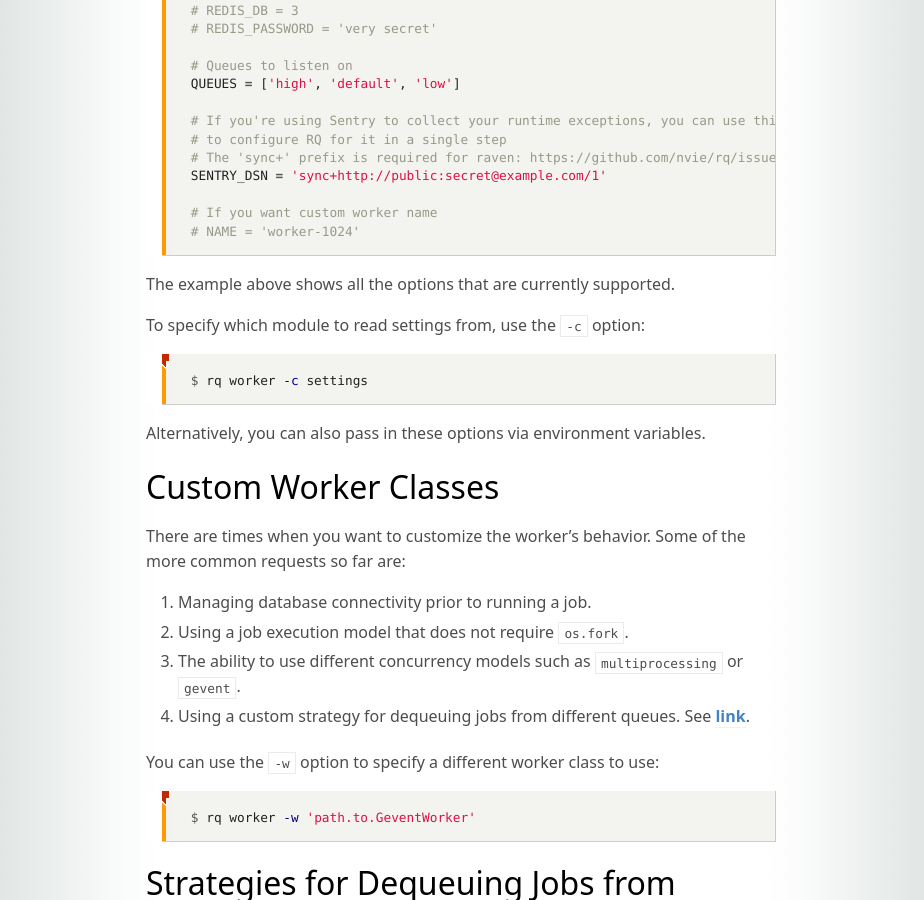
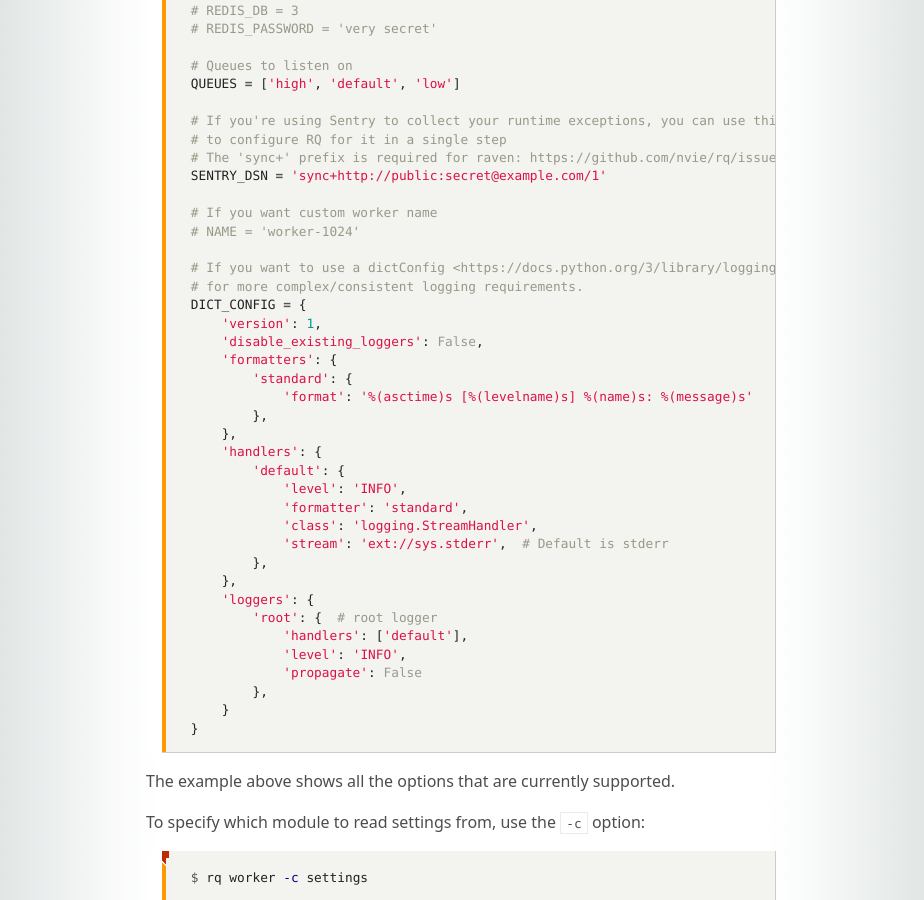
Before and after one commit to rq/rq, a Jekyll site: the page built from docs/docs/workers.md, in a window 1280 px wide and 900 px high, scrolled down 6095 px. Shown: the whole window, without its empty margins (179-1103 px from the left). Built offline with Jekyll 4.4.1, drawn with Linux system fonts in a browser that asks for light colours; some web fonts are replaced; comment, search, counter and statistics services are not loaded.

Commit message:
Update cli.py to support custom loggers (#1906)
* Update cli.py to support custom loggers

Allows a config.py file (via rq worker --config) to support things like this for logfmt logging:

DICT_CONFIG = {
        "version": 1,
        "formatters": {"logfmt": {
            "()": "logfmter.Logfmter",
            "keys": ["level","when","pid"],
            "mapping": {"level":"levelname","when":"asctime","pid":"process"},
            "datefmt": "%Y-%m-%dT%H:%M:%S%z"
            }},
        "handlers": {"console": {"class": "logging.StreamHandler","formatter": "logfmt" }},
        "loggers": {
            "root": {"handlers":["console"], "level": "INFO"},
            "rq":   {"handlers":["console"], "level": "INFO", "propagate": False},
            }
        }

* added simple test and documentation for DICT_CONFIG

* further attempt to get testing right for dictConfig

* move import to correct location

* fix

* remove meaningless options.get() usage

* linting checks and added missing test config file

````diff
--- a/docs/docs/workers.md
+++ b/docs/docs/workers.md
@@ -276,6 +276,33 @@
 
 # If you want custom worker name
 # NAME = 'worker-1024'
+
+# If you want to use a dictConfig <https://docs.python.org/3/library/logging.config.html#logging-config-dictschema>
+# for more complex/consistent logging requirements.
+DICT_CONFIG = {
+    'version': 1,
+    'disable_existing_loggers': False,
+    'formatters': {
+        'standard': {
+            'format': '%(asctime)s [%(levelname)s] %(name)s: %(message)s'
+        },
+    },
+    'handlers': {
+        'default': {
+            'level': 'INFO',
+            'formatter': 'standard',
+            'class': 'logging.StreamHandler',
+            'stream': 'ext://sys.stderr',  # Default is stderr
+        },
+    },
+    'loggers': {
+        'root': {  # root logger
+            'handlers': ['default'],
+            'level': 'INFO',
+            'propagate': False
+        },
+    }
+}
 ```
 
 The example above shows all the options that are currently supported.
````
Also changed, not shown: tests/test_cli.py (+5 -0 lines), 2 other files.
